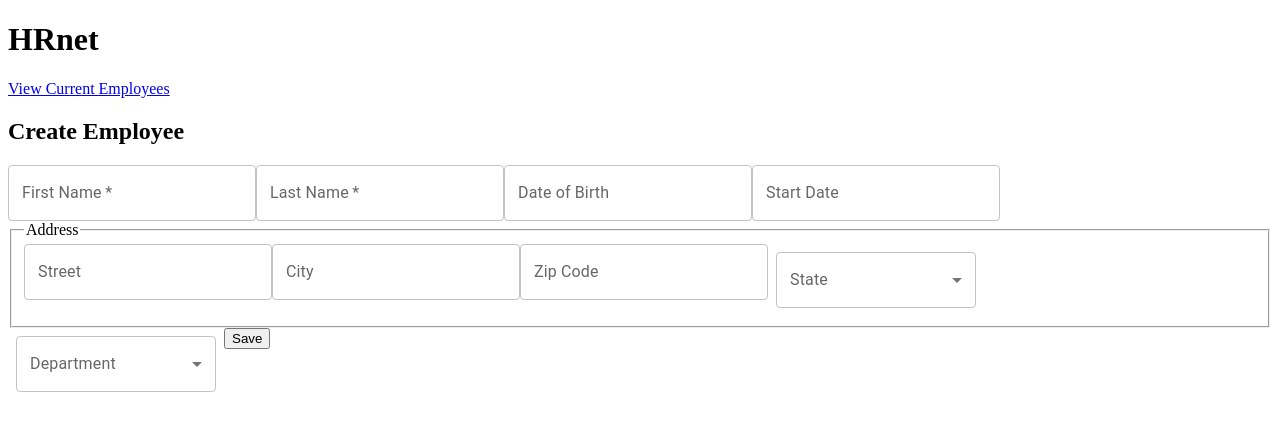
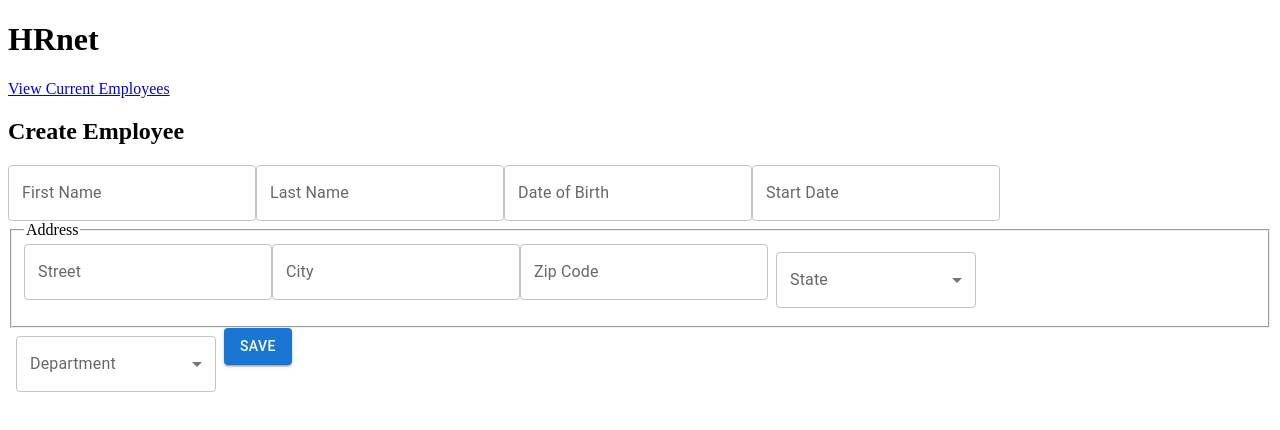
Before and after one commit to Matt-Fr/franck_matthieu_14_18102022, a React (Create React App) app: page / in a window 1280 px wide. Shown: the top 430 px of the page. Built offline with nearby package versions, Linux system fonts and the light colour scheme.

Commit message:
deleted required

```diff
--- a/src/pages/Home.js
+++ b/src/pages/Home.js
@@ -12,6 +12,7 @@ import FormControl from "@mui/material/FormControl";
 import Select from "@mui/material/Select";
 import { states } from "../utils/UsStates";
 import { departments } from "../utils/departments";
+import Button from "@mui/material/Button";
 
 const Home = () => {
   const dispatch = useDispatch();
@@ -54,7 +55,6 @@ const Home = () => {
         <h2>Create Employee</h2>
         <form action="#" id="create-employee" onSubmit={handleSubmit}>
           <TextField
-            required="required"
             value={firstName}
             id="outlined-required"
             label="First Name"
@@ -63,7 +63,6 @@ const Home = () => {
           />
 
           <TextField
-            required="required"
             value={lastName}
             id="outlined-required"
             label="Last Name"
@@ -151,18 +150,16 @@ const Home = () => {
             >
               {departments.map((department) => {
                 return (
-                  <MenuItem
-                    key={department.abbreviation}
-                    value={department.name}
-                  >
+                  <MenuItem key={department.name} value={department.name}>
                     {department.name}
                   </MenuItem>
                 );
               })}
             </Select>
           </FormControl>
-
-          <button>Save</button>
+          <Button type="submit" variant="contained">
+            Save
+          </Button>
         </form>
       </div>
     </main>
```
